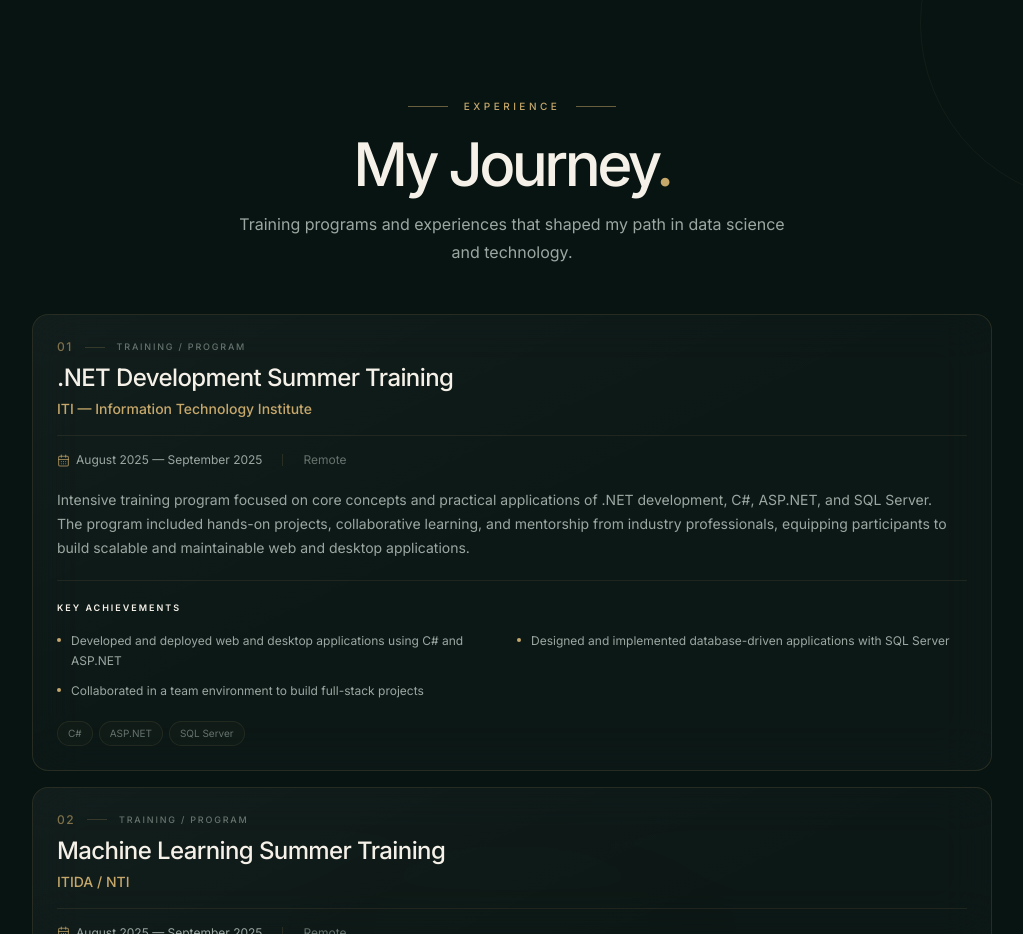
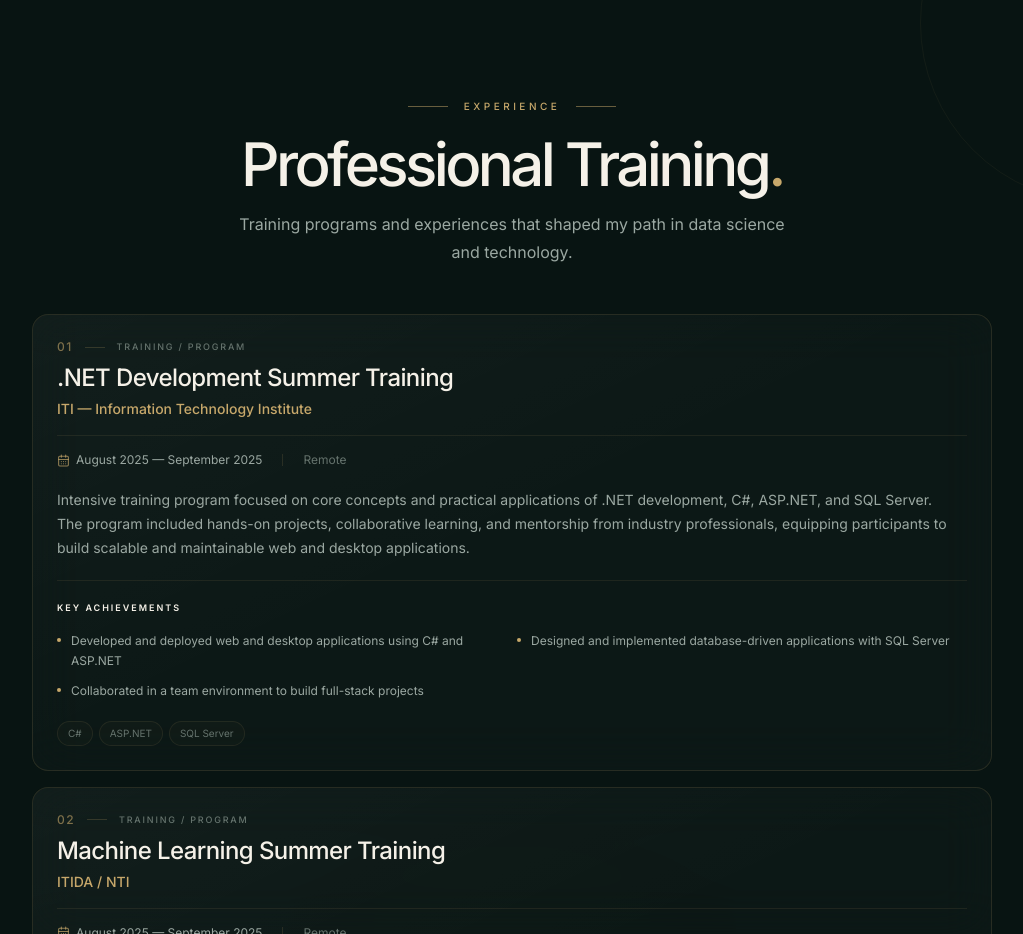
Before and after one commit to DohaAbdelrahman/Doha, a Next.js app: page / in a window 1280 px wide. Shown: the part 4080-5014 px from the top of the page, without its empty margins (128-1151 px from the left). Built offline with nearby package versions, Linux system fonts and the light colour scheme.

Commit message:
update navlinks

```diff
--- a/src/data/portfolio.ts
+++ b/src/data/portfolio.ts
@@ -579,7 +579,7 @@ export const navLinks = [
   { label: "Home", href: "#home" },
   { label: "About", href: "#about" },
   { label: "Projects", href: "#projects" },
-  { label: "Experience", href: "#experience" },
+  { label: "Training", href: "#experience" },
   { label: "Certifications", href: "#certifications" },
   { label: "Contact", href: "#contact" },
 ];
--- a/src/sections/ExperienceSection.tsx
+++ b/src/sections/ExperienceSection.tsx
@@ -143,7 +143,7 @@ export default function ExperienceSection() {
               sm:text-6xl
             "
           >
-            My Journey
+            Professional Training
             <span className="text-[#C7A86B]">.</span>
           </h2>
 
```
